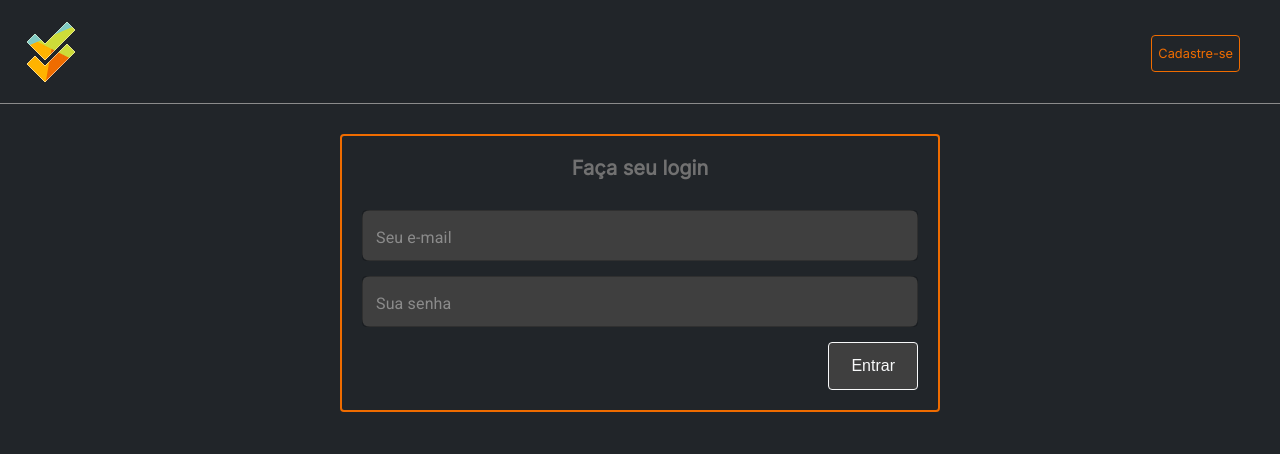
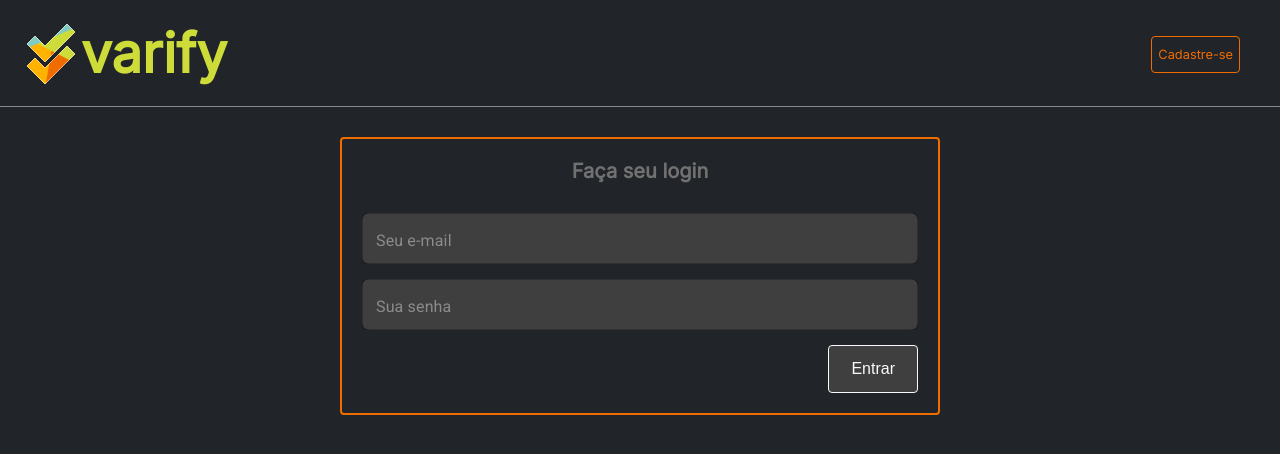
Before and after one commit to kenzieColors/nicole_equipe2_varify, a React (Vite) app: page /login in a window 1280 px wide. Shown: the top 454 px of the page. Built offline with nearby package versions, Linux system fonts and the light colour scheme.

Commit message:
atualização de header com texto

```diff
--- a/src/pages/LandingPage/style.ts
+++ b/src/pages/LandingPage/style.ts
@@ -22,6 +22,8 @@ export const StyledMain = styled.main`
     display: flex;
     flex-wrap: wrap;
 
+    width: 100%;
+
     gap: 6px;
   }
 
@@ -30,14 +32,14 @@ export const StyledMain = styled.main`
     width: 100%;
   }
 
-  .lowerForms {
+  /* .lowerForms {
     display: flex;
     flex-direction: column;
-  }
+  } */
 
-  .lowerForms > fieldset {
+  /* .lowerForms > fieldset {
     width: 100%;
-  }
+  } */
 
   @media (min-width: 769px) {
     flex-wrap: wrap;
@@ -72,7 +74,6 @@ export const StyledMain = styled.main`
     color: var(--color-brand-4);
 
     padding: 1rem;
-    width: 100%;
 
     margin: 4px;
 
--- a/src/pages/LoginPage/index.tsx
+++ b/src/pages/LoginPage/index.tsx
@@ -15,6 +15,7 @@ const LoginPage = () => {
           <div>
             <LogoLink to="/">
               <img src={varify} alt="" className="logo" />
+              varify
             </LogoLink>
           </div>
 
--- a/src/pages/RegisterPage/index.tsx
+++ b/src/pages/RegisterPage/index.tsx
@@ -14,6 +14,7 @@ const RegisterPage = () => {
           <div>
             <LogoLink to="/">
               <img src={varify} alt="" className="logo" />
+              varify
             </LogoLink>
           </div>
 
```
